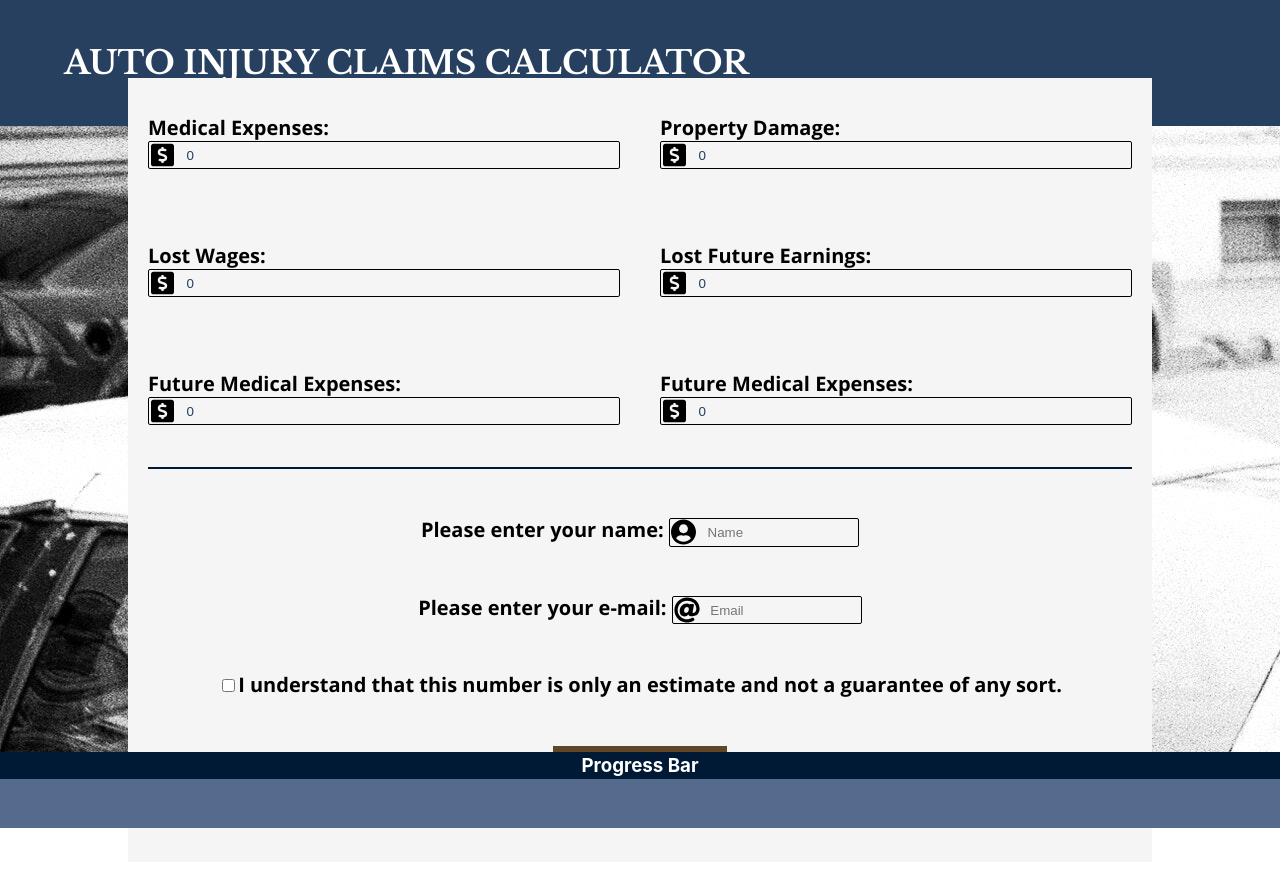
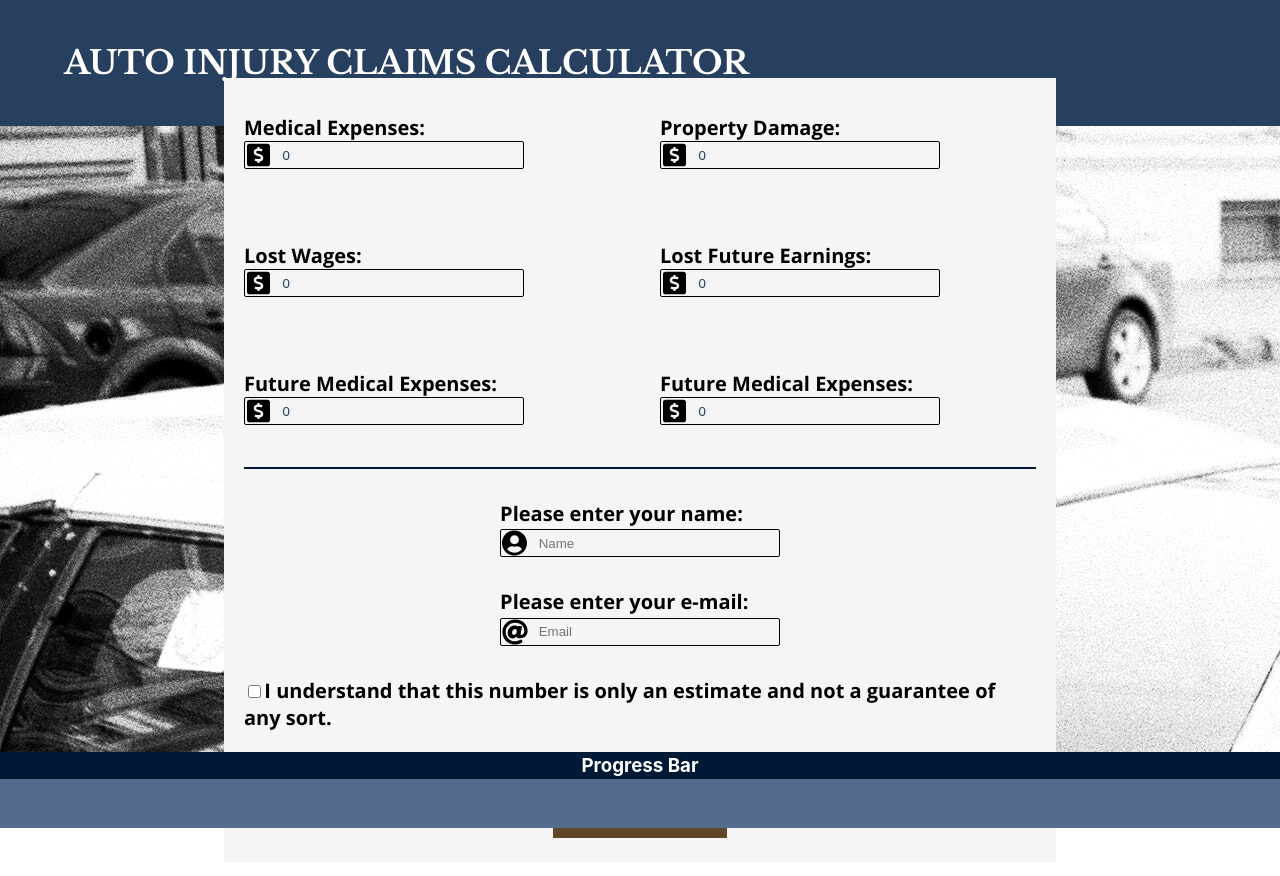
Before and after one commit to pnguy55/autoclaimscalc, a React (Create React App) app: page / in a window 1280 px wide. Shown: the top 876 px of the page. Built offline with nearby package versions, Linux system fonts and the light colour scheme.

Commit message:
Change field sizes and small style changes.

```diff
--- a/src/index.css
+++ b/src/index.css
@@ -94,7 +94,7 @@ Form{
   display: flex;
   flex-direction: column;
   width: 80%;
-  justify-content: center;
+  justify-content: flex-end;
   align-items: center;
   height: fit-content;
   font-family: var(--body-bold);
@@ -132,6 +132,12 @@ input{
   padding: .25rem 2rem;
   border-radius: 2px;
   background: var(--background-secondary);
+  width: 70%;
+  min-width: 20em;
+}
+.acknowledgementBox{
+  width: 1em !important;
+  min-width: 1em !important;
 }
 .get-results-wrapper{
   margin-top: 2rem;
@@ -219,6 +225,7 @@ input{
     font-size: 1.25rem;
     grid-template-columns: repeat(2, 1fr);
     grid-template-rows: 8rem 8rem 8rem 25rem;
+    width: 65%;
   }
   Form > label{
     display: flex;
--- a/src/index.js
+++ b/src/index.js
@@ -17,43 +17,43 @@ const App = ({
         <div className = 'form-wrapper'>
             <Form>
                 <label>
-                    Medical Expenses:&nbsp;
+                    Medical Expenses:<div></div>
                     <Field className='dollar-field' type = 'number' name = 'medExp' placeholder = '0' />
                 </label>
                 <label>
-                    Property Damage:&nbsp;
+                    Property Damage:<div></div>
                     <Field className='dollar-field' type = 'number' name = 'propDmg' placeholder = '0' />
                 </label>
                 <label>
-                    Lost Wages:&nbsp;
+                    Lost Wages:<div></div>
                     <Field className='dollar-field' type = 'number' name = 'lostWages' placeholder = '0' />
                 </label>
                 <label>
-                    Lost Future Earnings:&nbsp;
+                    Lost Future Earnings:<div></div>
                     <Field className='dollar-field' type = 'number' name = 'lostFutureEarnings' placeholder = '0' />
                 </label>
                 <label>
-                    Future Medical Expenses:&nbsp;
+                    Future Medical Expenses:<div></div>
                     <Field className='dollar-field' type = 'number' name = 'futureMedExp' placeholder = '0' />
                 </label>
                 <label>
-                    Future Medical Expenses:&nbsp;
+                    Future Medical Expenses:<div></div>
                     <Field className='dollar-field' type = 'number' name = 'futureMedExp' placeholder = '0' />
                 </label>
 
                 <div className='get-results-wrapper centered-spaced-column'>
 
                     <label>
-                        Please enter your name:&nbsp;
+                        Please enter your name:<div></div>
                         <Field className='name-field' type = 'name' name = 'name' placeholder = 'Name' />
                     </label>
 
                     <label>
-                        Please enter your e-mail:&nbsp;
+                        Please enter your e-mail:<div></div>
                         <Field className='email-field' type = 'email' name = 'email' placeholder = 'Email' />
                     </label>
                     <label>
-                        <Field type = 'checkbox' name = 'acknowledged' checked = {values.acknowledged} />
+                        <Field className='acknowledgementBox' type = 'checkbox' name = 'acknowledged' checked = {values.acknowledged} />
                         I understand that this number is only an estimate and not a guarantee of any sort.
                     </label>
                     <button className='centered-column'>Get Results</button>
```
